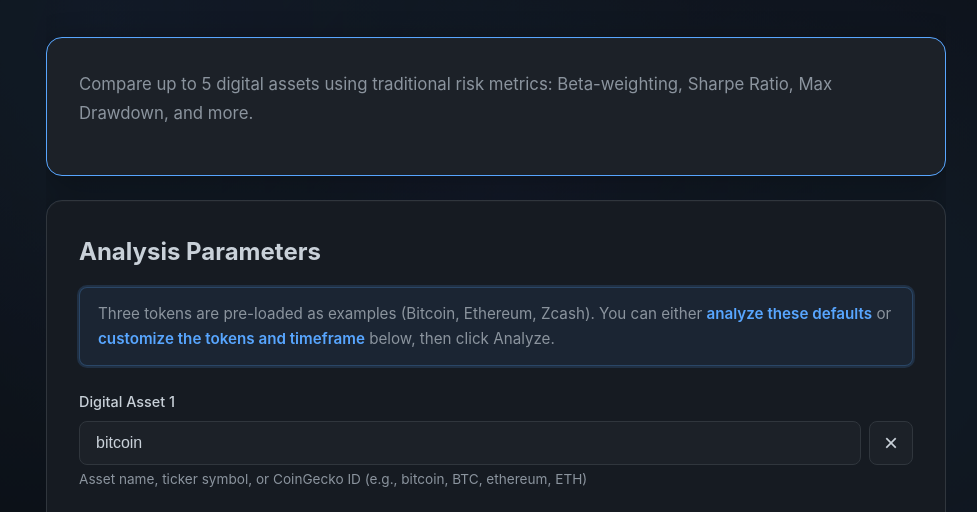
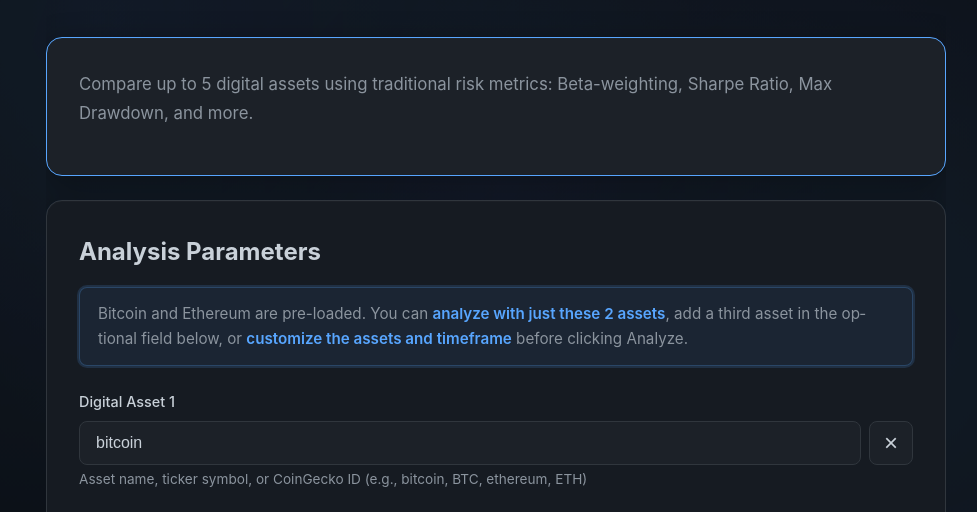
Before and after one commit to sagefoster/crypto-risk-analyzer, a website: page public/index.html in a window 1280 px wide. Shown: the part 216-728 px from the top of the page, without its empty margins (144-1121 px from the left). Drawn offline with Linux system fonts and the light colour scheme.

Commit message:
Fixed input structure: 3 inputs on load (BTC, ETH, optional), inputs 4-5 hidden until added
Input Structure Fix:
1. Verified HTML Structure
   - Exactly 3 inputs on page load
   - Input 1: bitcoin (required, pre-filled)
   - Input 2: ethereum (required, pre-filled)
   - Input 3: blank (optional, no required attribute)
   - Inputs 4 and 5: Do NOT exist until user clicks 'Add Another Token'

2. Updated Form Intro Text
   - Removed outdated 'Zcash' reference
   - Updated to reflect BTC and ETH defaults
   - Clear instructions about optional third asset

3. Validation Logic
   - collectTokens() filters out empty values
   - Works correctly with just 2 assets (BTC + ETH)
   - Requires minimum 2 assets to analyze
   - Third input can be left blank

4. Functionality Verified
   - Only 3 inputs show on initial load
   - 'Add Another Token' button visible (3 < 5)
   - Button hidden when 5 inputs reached
   - Analysis works with 2 assets (BTC + ETH)
   - Analysis works with 3 assets if third is filled

5. Testing
   - Verified HTML structure (exactly 3 inputs)
   - Verified form intro text updated
   - Verified validation logic
   - Server tested and working

User Experience:
   ✅ Clean interface with 3 inputs
   ✅ BTC and ETH ready to analyze
   ✅ Optional third asset
   ✅ Can analyze with just 2 assets
   ✅ Can add more assets if needed

Result:
   - Correct input structure (3 on load)
   - Proper functionality
   - Clear user instructions
   - Tested and verified

```diff
--- a/public/index.html
+++ b/public/index.html
@@ -46,7 +46,7 @@
 
         <div class="card">
             <h2>Analysis Parameters</h2>
-            <p class="form-intro">Three tokens are pre-loaded as examples (Bitcoin, Ethereum, Zcash). You can either <strong>analyze these defaults</strong> or <strong>customize the tokens and timeframe</strong> below, then click Analyze.</p>
+            <p class="form-intro">Bitcoin and Ethereum are pre-loaded. You can <strong>analyze with just these 2 assets</strong>, add a third asset in the optional field below, or <strong>customize the assets and timeframe</strong> before clicking Analyze.</p>
             <form id="analysisForm">
                 <div id="tokensContainer">
                     <div class="token-input-group" data-token-index="0">
```
